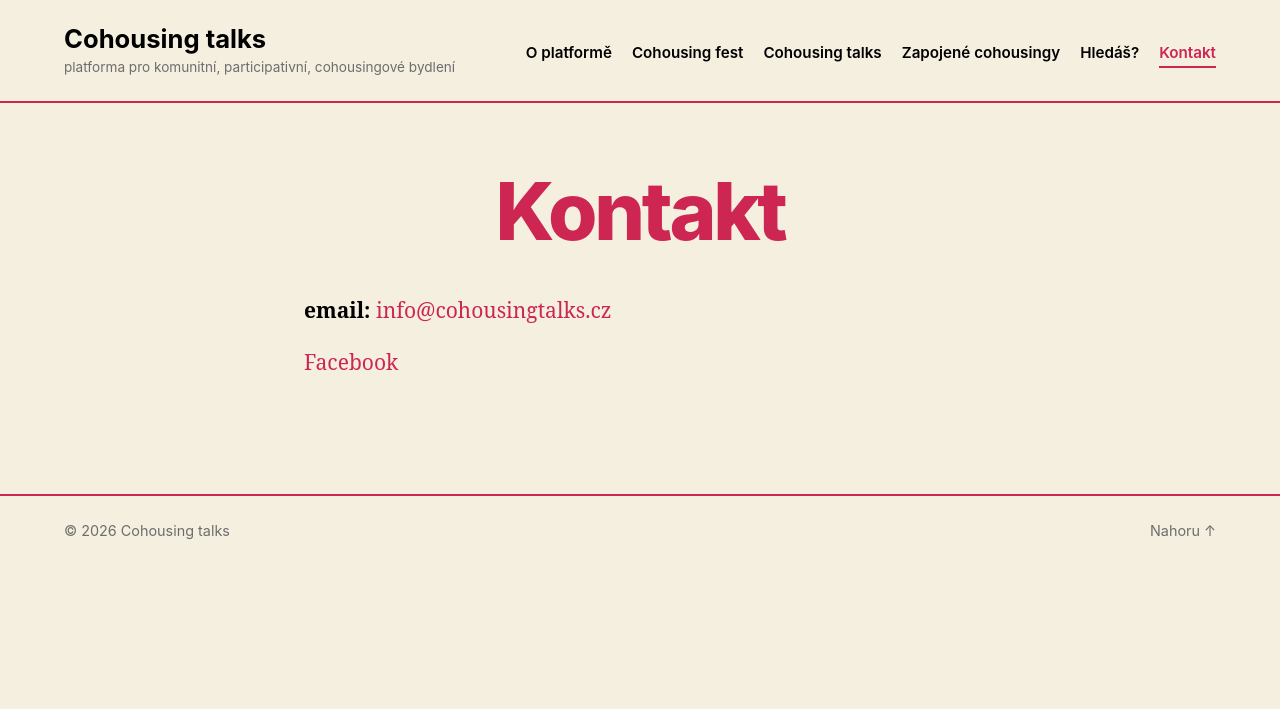
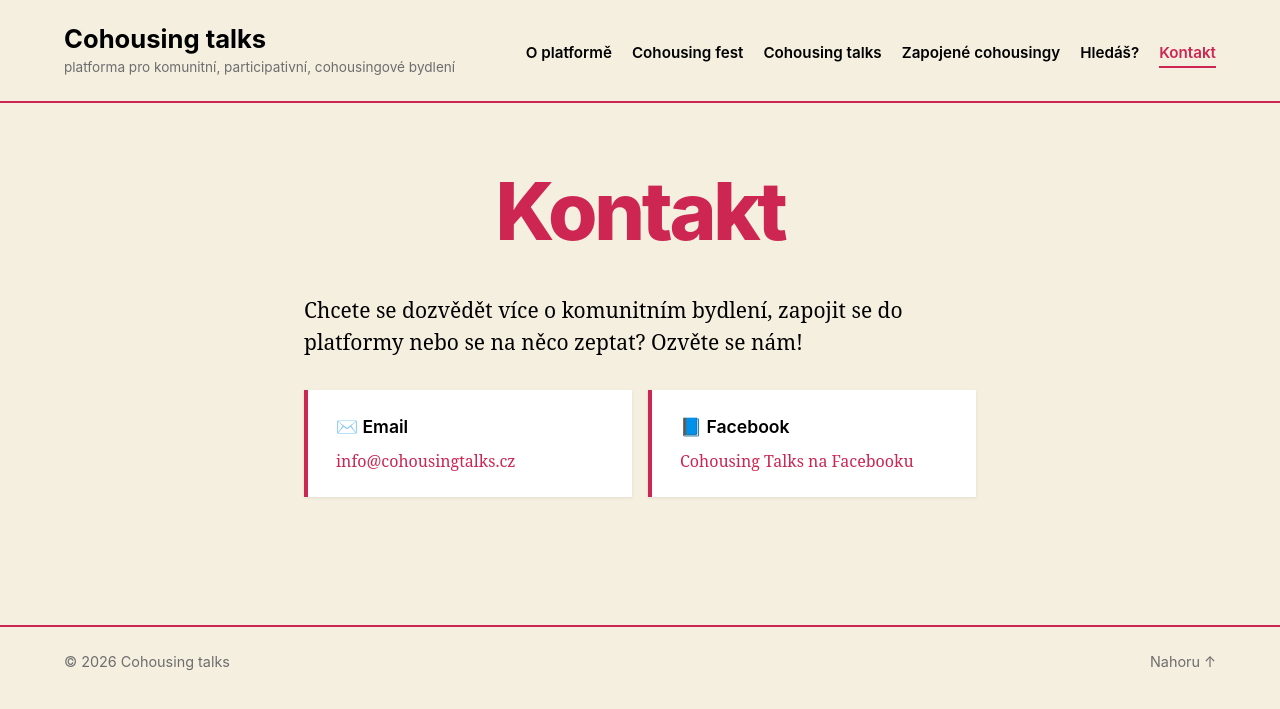
Before and after one commit to kubantjan/cohousingtalks, a Jekyll site: the page built from pages/kontakt.md, in a window 1280 px wide. Shown: the top 709 px of the page. Built offline with Jekyll 4.4.1, drawn with Linux system fonts in a browser that asks for light colours.

Commit message:
Improve contact page with card layout and intro text
The page was just two bare lines. Added an intro paragraph, styled
contact cards matching the site's community-card design, and made
the Facebook link more descriptive.

https://claude.ai/code/session_01JnEGsi3V5nqbhToB4AJu3n

```diff
--- a/assets/css/style.css
+++ b/assets/css/style.css
@@ -427,6 +427,34 @@ div.community-card .no-page {
   color: #cd2653;
 }
 
+/* --- Contact cards --- */
+.contact-cards {
+  display: grid;
+  grid-template-columns: repeat(auto-fill, minmax(280px, 1fr));
+  gap: 1rem;
+  margin: 2rem 0;
+}
+
+.contact-card {
+  background: #fff;
+  padding: 1.5rem 1.75rem;
+  border-left: 4px solid #cd2653;
+  box-shadow: 0 1px 3px rgba(0,0,0,0.08);
+}
+
+.contact-card h3 {
+  font-family: -apple-system, BlinkMacSystemFont, "Helvetica Neue", Helvetica, sans-serif;
+  font-size: 1.1rem;
+  font-weight: 600;
+  margin: 0 0 0.5rem;
+  color: #000;
+}
+
+.contact-card p {
+  margin: 0;
+  font-size: 1rem;
+}
+
 /* --- Responsive --- */
 @media (max-width: 768px) {
   body {
--- a/pages/kontakt.md
+++ b/pages/kontakt.md
@@ -4,6 +4,18 @@ title: Kontakt
 permalink: /kontakt/
 ---
 
-**email:** [info@cohousingtalks.cz](mailto:info@cohousingtalks.cz)
+Chcete se dozvědět více o komunitním bydlení, zapojit se do platformy nebo se na něco zeptat? Ozvěte se nám!
 
-[Facebook](https://www.facebook.com/profile.php?id=61550518208651)
+<div class="contact-cards">
+
+<div class="contact-card">
+<h3>✉️ Email</h3>
+<p><a href="mailto:info@cohousingtalks.cz">info@cohousingtalks.cz</a></p>
+</div>
+
+<div class="contact-card">
+<h3>📘 Facebook</h3>
+<p><a href="https://www.facebook.com/profile.php?id=61550518208651" target="_blank" rel="noopener">Cohousing Talks na Facebooku</a></p>
+</div>
+
+</div>
```
